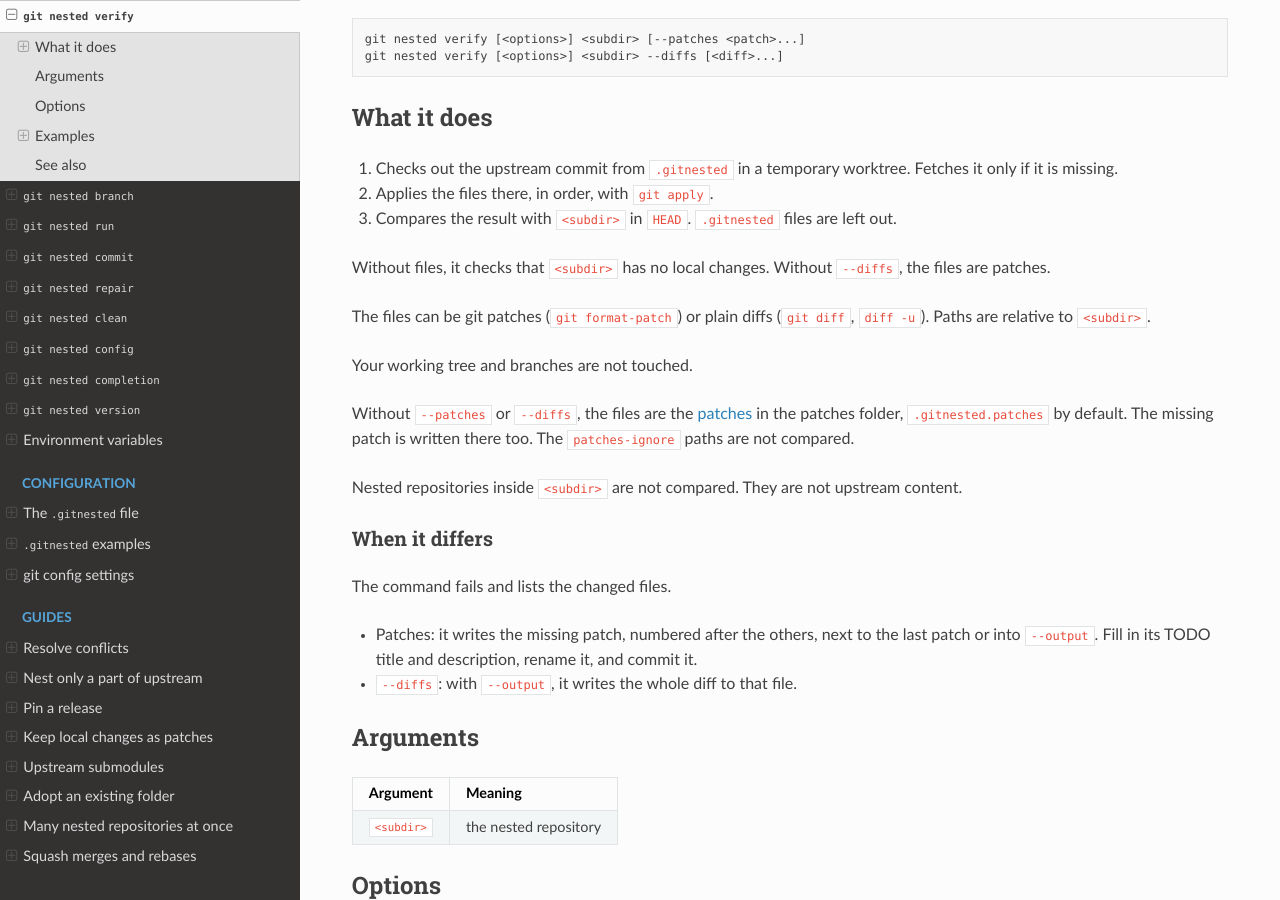
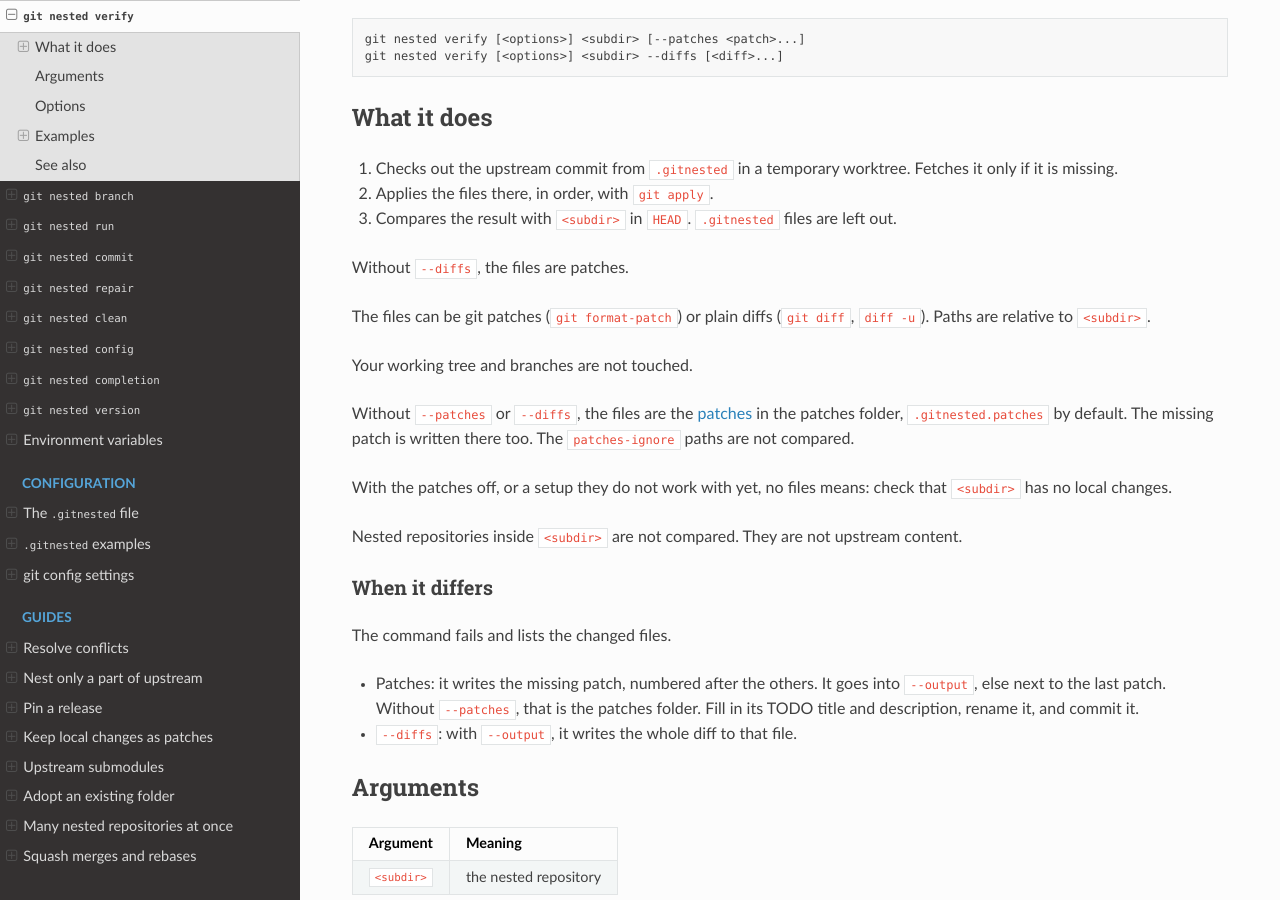
Before and after one commit to thorsten-klein/git-nested, a Sphinx documentation site: the page built from doc/cli/verify.md, in a window 1280 px wide and 900 px high, scrolled down 195 px. Built offline with Sphinx 7.4.7 and the Read the Docs theme 3.1.0, drawn with Linux system fonts in a browser that asks for light colours.

Commit message:
docs: bring verify help, the module list and the diagrams up to date with the patches

```diff
--- a/doc/cli/verify.md
+++ b/doc/cli/verify.md
@@ -15,8 +15,7 @@ git nested verify [<options>] <subdir> --diffs [<diff>...]
 3. Compares the result with `<subdir>` in `HEAD`. `.gitnested` files are
    left out.
 
-Without files, it checks that `<subdir>` has no local changes. Without
-`--diffs`, the files are patches.
+Without `--diffs`, the files are patches.
 
 The files can be git patches (`git format-patch`) or plain diffs
 (`git diff`, `diff -u`). Paths are relative to `<subdir>`.
@@ -29,6 +28,9 @@ folder, `.gitnested.patches` by default. The missing patch is written there
 too. The [`patches-ignore`](../configuration/gitnested-file.md#patches-ignore)
 paths are not compared.
 
+With the patches off, or a setup they do not work with yet, no files
+means: check that `<subdir>` has no local changes.
+
 Nested repositories inside `<subdir>` are not compared. They are not
 upstream content.
 
@@ -36,8 +38,9 @@ upstream content.
 
 The command fails and lists the changed files.
 
-- Patches: it writes the missing patch, numbered after the others, next
-  to the last patch or into `--output`. Fill in its TODO title and
+- Patches: it writes the missing patch, numbered after the others. It goes
+  into `--output`, else next to the last patch. Without `--patches`, that
+  is the patches folder. Fill in its TODO title and
   description, rename it, and commit it.
 - `--diffs`: with `--output`, it writes the whole diff to that file.
 
```
Also changed, not shown: doc/architecture/diagrams.md (+53 -5 lines), doc/architecture/index.md (+1 -0 lines), 1 other file.
